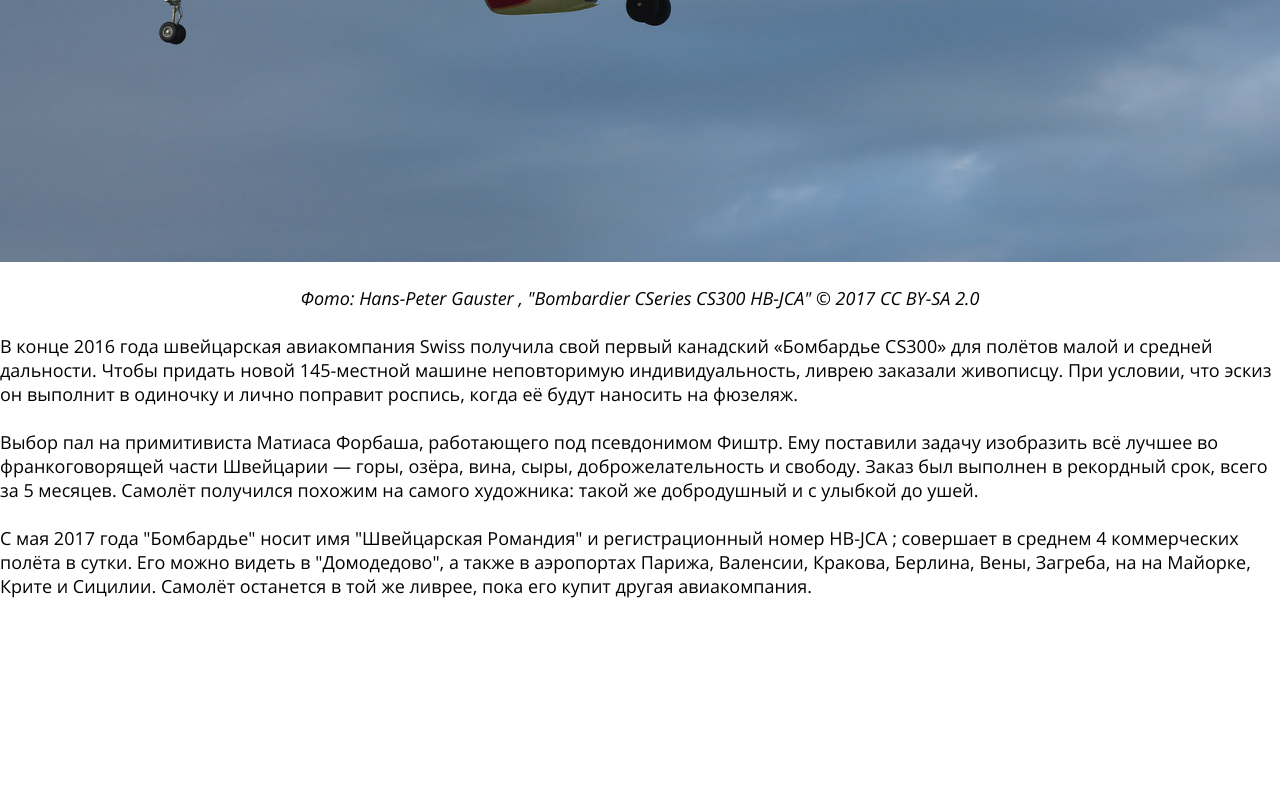
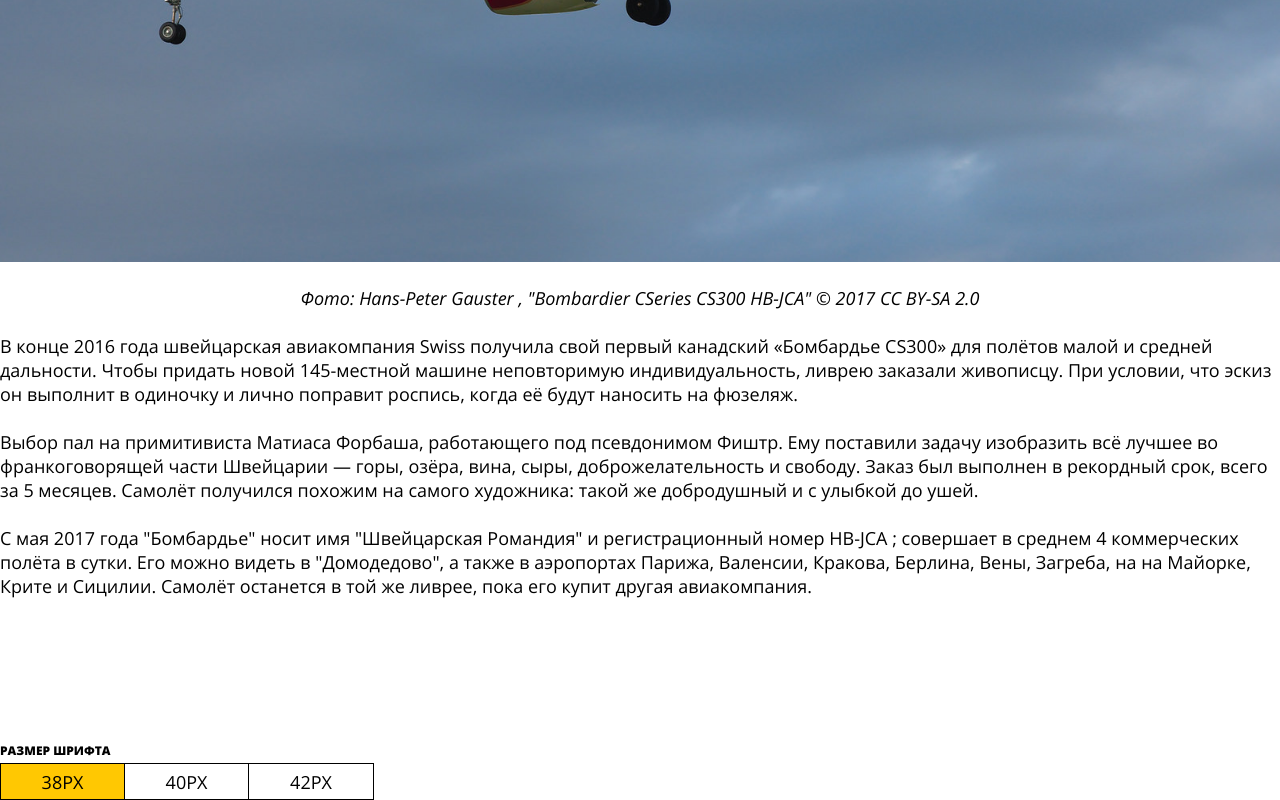
Before and after one commit to lilleo-create/blog-customizer, a React app: page / in a window 1280 px wide. Shown: the part 805-1605 px from the top of the page. Before the commit the page ends 1547 px from the top, so only its background shows below. Built offline with nearby package versions, Linux system fonts and the light colour scheme.

Commit message:
fix: move useState into component, cleanup imports

```diff
--- a/src/index.tsx
+++ b/src/index.tsx
@@ -9,6 +9,7 @@ import {
 	defaultArticleState,
 	ArticleStateType,
 } from './constants/articleProps';
+import { RadioGroup } from 'src/ui/radio-group/RadioGroup';
 
 import './styles/index.scss';
 import styles from './styles/index.module.scss';
@@ -17,6 +18,12 @@ const domNode = document.getElementById('root') as HTMLDivElement;
 const root = createRoot(domNode);
 
 const App = () => {
+	const fontSizeOptions = [
+		{ title: '38px', value: '38px', className: '' },
+		{ title: '40px', value: '40px', className: '' },
+		{ title: '42px', value: '42px', className: '' },
+	];
+	const [selectedSize, setSelectedSize] = useState(fontSizeOptions[0]);
 	const [isOpen, setIsOpen] = useState(false);
 	const [articleSettings, setArticleSettings] =
 		useState<ArticleStateType>(defaultArticleState);
@@ -64,6 +71,13 @@ const App = () => {
 			)}
 
 			<Article />
+			<RadioGroup
+				name='radio'
+				title='Размер шрифта'
+				options={fontSizeOptions}
+				selected={selectedSize}
+				onChange={setSelectedSize}
+			/>
 		</main>
 	);
 };
```
